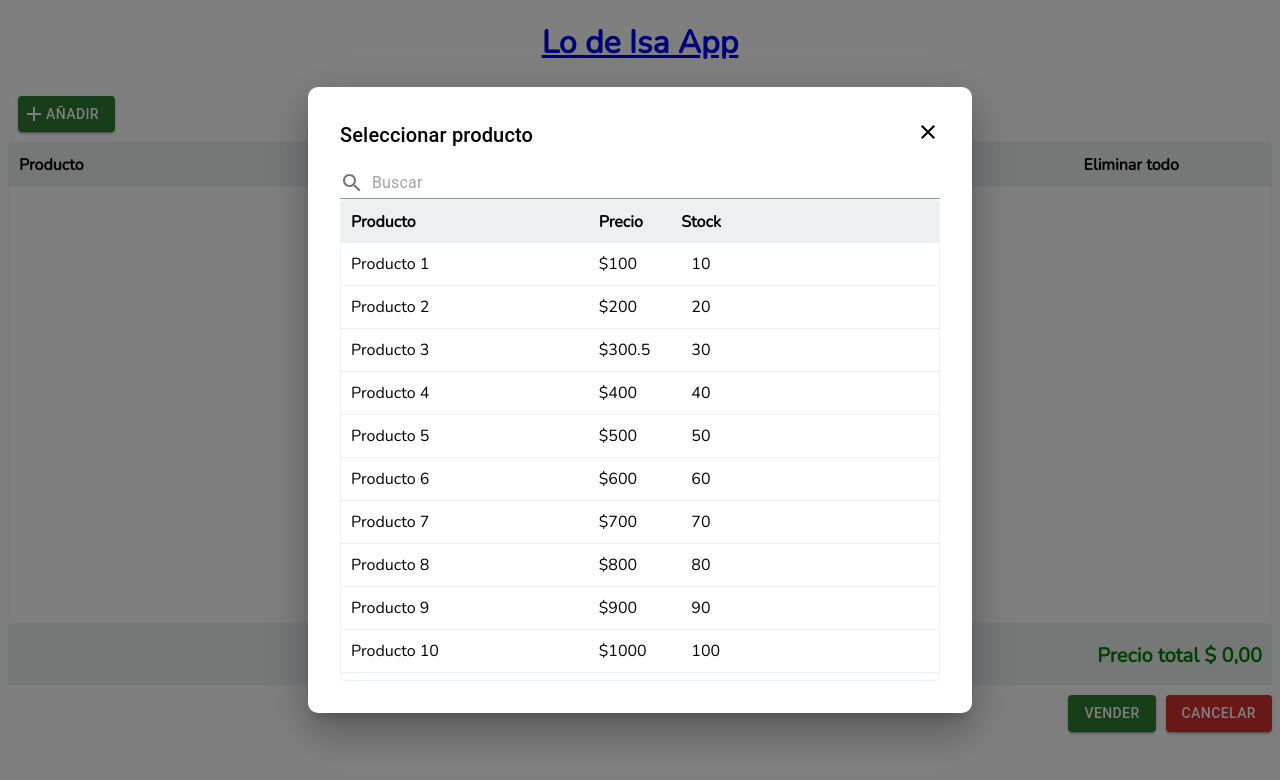
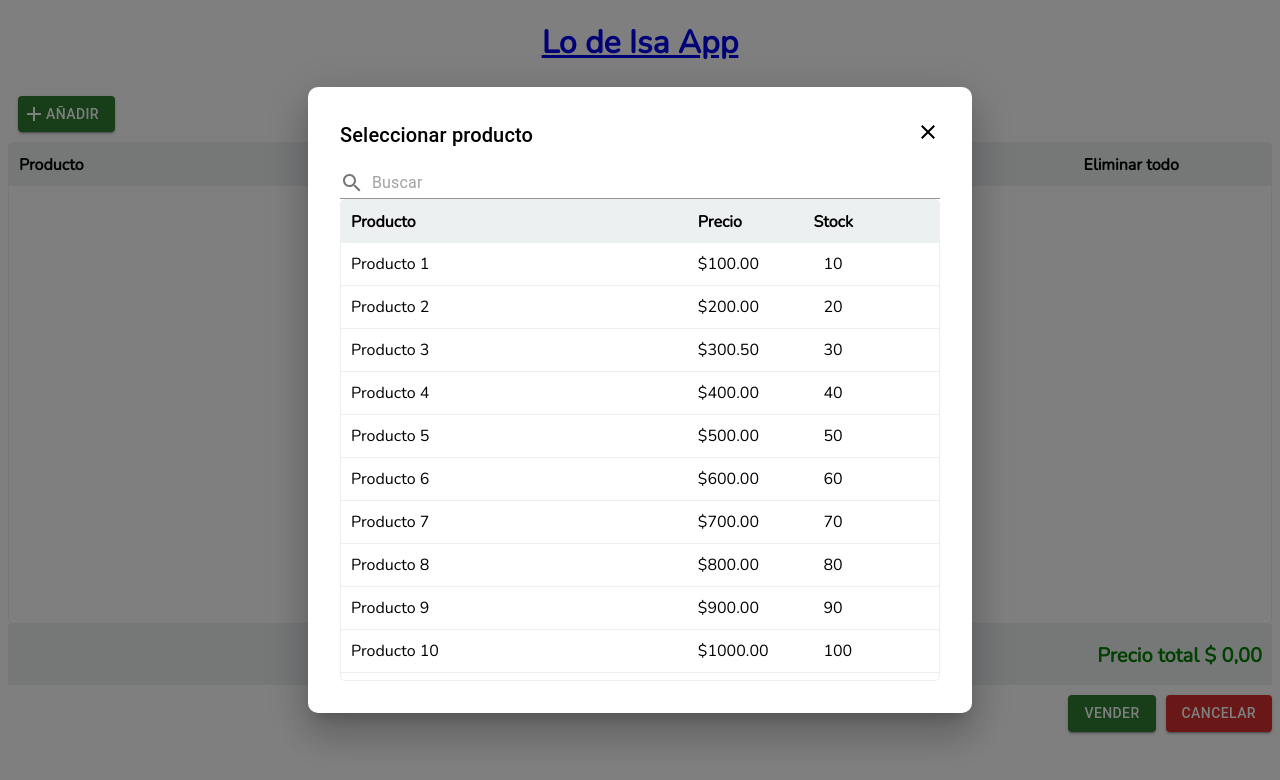
Before and after one commit to axel-molina/lo-de-isa-app, a React (Create React App) app: page /venta in a window 1280 px wide. Both pictures are taken after a click on the button "AÑADIR". Shown: the top 780 px of the page. Built offline with nearby package versions, Linux system fonts and the light colour scheme.

Commit message:
fix: expacios en modal de seleccion de prod

```diff
--- a/src/pages/CrearVenta/components/DataGridModal.tsx
+++ b/src/pages/CrearVenta/components/DataGridModal.tsx
@@ -3,9 +3,9 @@ import React from 'react';
 import { IProducts } from '../../../models/ProductsModel';
 // Styles
 import {
-  HeaderGridStyled,
-  ItemContainerStyled,
   ContainerGridStyled,
+  HeaderGridStyledModal,
+  ItemContainerStyledModal,
 } from '../styles/DataGridStyled';
 // Redux
 import { useAppDispatch, useAppSelector } from '../../../app/hooks';
@@ -22,18 +22,18 @@ const DataGridModal = () => {
 
   return (
     <ContainerGridStyled>
-      <HeaderGridStyled>
+      <HeaderGridStyledModal>
         <div>Producto</div>
         <div>Precio</div>
         <div>Stock</div>
         <div></div>
-      </HeaderGridStyled>
+      </HeaderGridStyledModal>
       {productsList.map((item: IProducts) => (
-        <ItemContainerStyled key={item.id} onClick={() => addItem(item)}>
+        <ItemContainerStyledModal key={item.id} onClick={() => addItem(item)}>
           <div>{item.nombre}</div>
-          <div>${item.precio}</div>
+          <div>${item.precio.toFixed(2)}</div>
           <div style={{ marginLeft: '10px' }}>{item.stock}</div>
-        </ItemContainerStyled>
+        </ItemContainerStyledModal>
       ))}
     </ContainerGridStyled>
   );
--- a/src/pages/CrearVenta/styles/DataGridStyled.tsx
+++ b/src/pages/CrearVenta/styles/DataGridStyled.tsx
@@ -17,6 +17,16 @@ export const HeaderGridStyled = styled.div`
   background-color: #ecf0f1;
 `;
 
+export const HeaderGridStyledModal = styled.div`
+  display: grid;
+  grid-template-columns: 3fr 1fr 1fr;
+  align-items: center;
+  padding: 10px;
+  border-top: 1px solid #ecf0f1;
+  font-weight: bold;
+  background-color: #ecf0f1;
+`;
+
 export const ItemContainerStyled = styled.div`
   display: grid;
   grid-template-columns: 3fr 1fr 1fr 1fr 1fr;
@@ -29,3 +39,16 @@ export const ItemContainerStyled = styled.div`
     background-color: #ecf0f1;
   }
 `;
+
+export const ItemContainerStyledModal = styled.div`
+  display: grid;
+  grid-template-columns: 3fr 1fr 1fr;
+  align-items: center;
+  padding: 10px;
+  border-bottom: 1px solid #ecf0f1;
+
+  &:hover {
+    cursor: pointer;
+    background-color: #ecf0f1;
+  }
+`;
```
